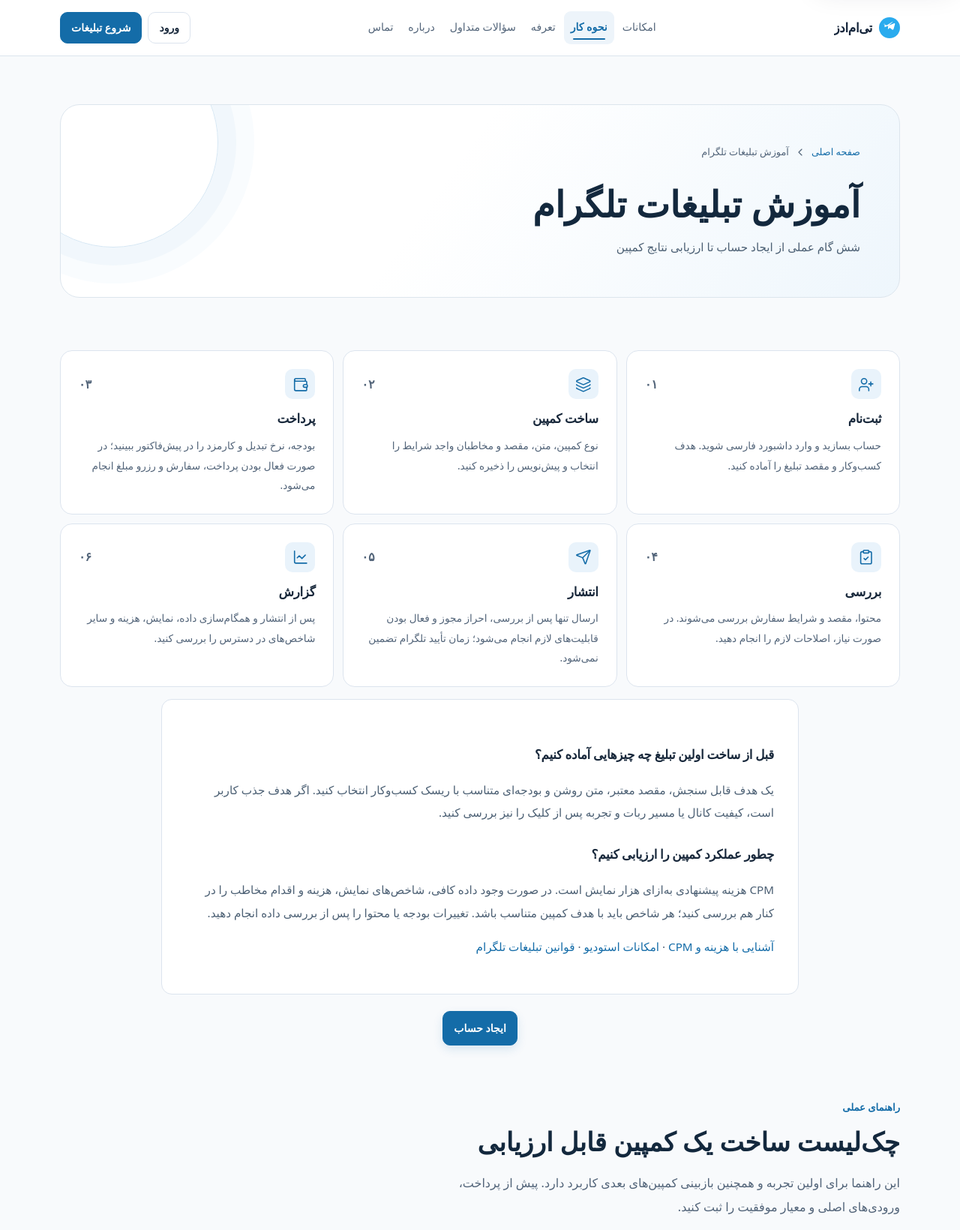
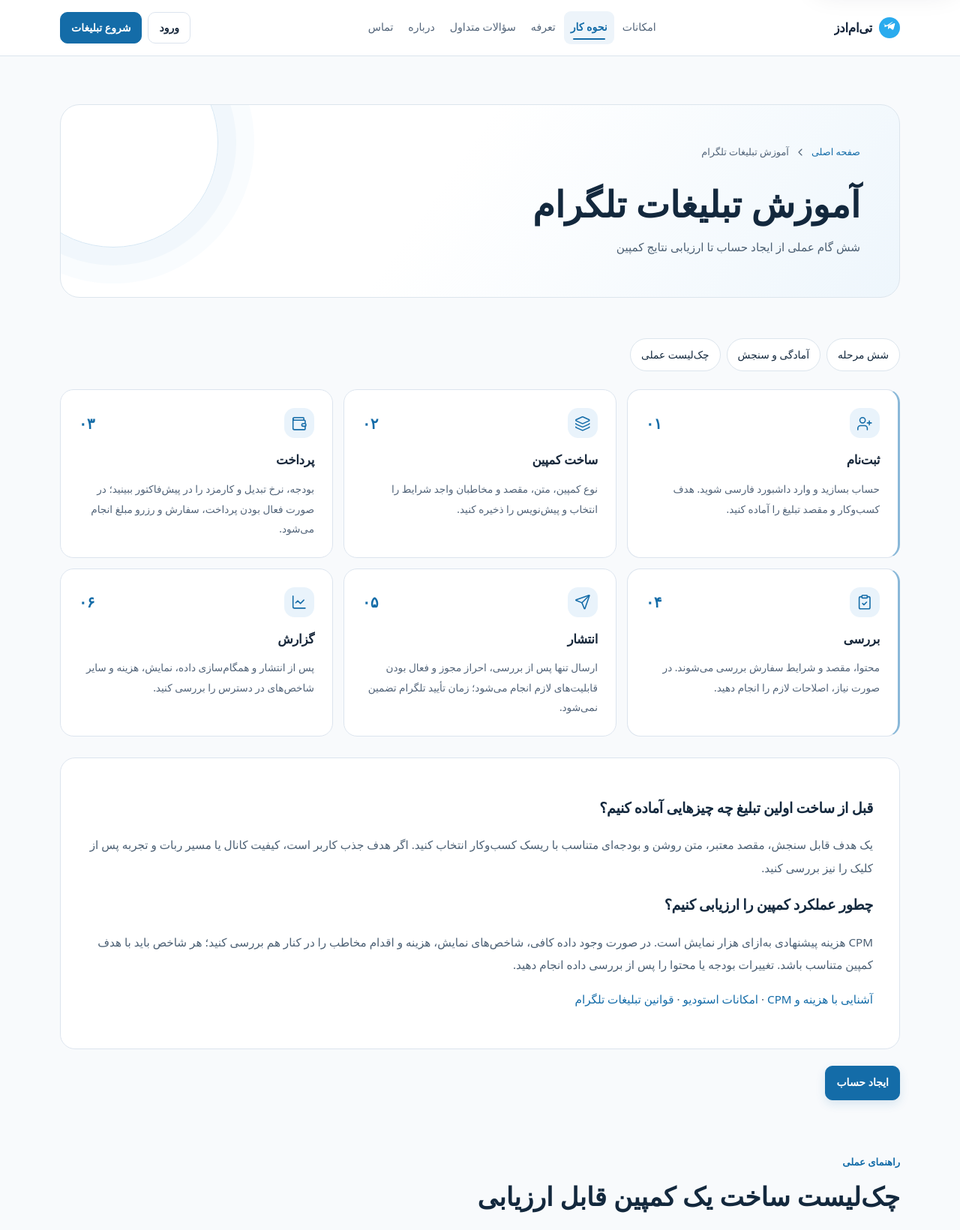
Before and after one commit to qashqaeii/TMADS, a Django app: page /how-it-works/ in a window 1280 px wide. Shown: the top 1640 px of the page at 75% size. Run offline with Django 5.2, Linux system fonts and the light colour scheme; parts of the project's set-up code (start-up, migrations or seed data) failed here and were passed over; some libraries are stand-ins or nearby versions; some web fonts are replaced.

Commit message:
style(guide): polish numbered campaign journey and practical reading

```diff
--- a/static/css/public-premium.css
+++ b/static/css/public-premium.css
@@ -88,3 +88,15 @@
 .pp-features .pp-feature-advanced .feature-card{min-height:140px;border-radius:16px}
 .pp-features .ui-landing-end{border-radius:22px;padding:clamp(22px,4vw,35px)}
 @media(max-width:600px){.ui-final.pp-features .pp-feature-core .feature-card{min-height:0}.pp-features .pp-feature-advanced .ui-public-feature-grid{grid-template-columns:minmax(0,1fr)}}
+
+
+
+.ui-final.pp-how-it-works .pp-journey{list-style:none;padding:0;gap:14px;margin-block:0 28px;counter-reset:ppstep}
+.ui-final.pp-how-it-works .pp-journey .step-card{min-height:190px;position:relative;border-radius:18px;counter-increment:ppstep;gap:12px}
+.pp-how-it-works .ui-public-step-head>span:last-child{color:var(--pp-blue);font-size:1.25rem;font-weight:800;font-variant-numeric:tabular-nums}
+.pp-how-it-works .ui-public-step-head .ui-target-symbol{border-radius:14px}
+.pp-how-it-works .pp-journey .step-card:nth-child(3n+1){border-inline-start:3px solid #8ab8d8}
+.ui-final.pp-how-it-works .pp-guide-reading{max-width:100%;border-radius:20px;padding:clamp(20px,4vw,35px)}
+.pp-how-it-works .pp-guide-reading h2{font-size:1.2rem;color:var(--pp-ink);margin-block:12px 8px}
+.pp-how-it-works .pp-guide-action{justify-content:flex-start}
+@media(max-width:600px){.ui-final.pp-how-it-works .pp-journey .step-card{min-height:0;border-inline-start:3px solid #8ab8d8}}
--- a/templates/public/how_it_works.html
+++ b/templates/public/how_it_works.html
@@ -1,9 +1,10 @@
 {% extends "public_base.html" %}
 {% block title %}نحوه کار — {{ PRODUCT_NAME }}{% endblock %}
+{% block public_page_class %} pp-how-it-works{% endblock %}
 {% block content %}
 {% include "includes/public_hero.html" with title="آموزش تبلیغات تلگرام" subtitle="شش گام عملی از ایجاد حساب تا ارزیابی نتایج کمپین" show_subtitle=1 compact=1 %}
 <section class="section public-section container">
-  <ol class="steps-row steps-row--exec public-steps ui-public-steps">
+  <nav class="pp-section-nav" aria-label="بخش‌های صفحه"><a href="#guide-steps">شش مرحله</a><a href="#guide-preparation">آمادگی و سنجش</a><a href="#campaign-playbook">چک‌لیست عملی</a></nav><ol id="guide-steps" class="steps-row steps-row--exec public-steps ui-public-steps pp-journey" data-pp-reveal>
     <li class="card step-card card--lift"><div class="ui-public-step-head"><span class="ui-target-symbol">{% include "includes/lucide_icon.html" with name="user-plus" size="md" %}</span><span>۰۱</span></div><h2>ثبت‌نام</h2><p class="muted">حساب بسازید و وارد داشبورد فارسی شوید. هدف کسب‌وکار و مقصد تبلیغ را آماده کنید.</p></li>
     <li class="card step-card card--lift"><div class="ui-public-step-head"><span class="ui-target-symbol">{% include "includes/lucide_icon.html" with name="layers" size="md" %}</span><span>۰۲</span></div><h2>ساخت کمپین</h2><p class="muted">نوع کمپین، متن، مقصد و مخاطبان واجد شرایط را انتخاب و پیش‌نویس را ذخیره کنید.</p></li>
     <li class="card step-card card--lift"><div class="ui-public-step-head"><span class="ui-target-symbol">{% include "includes/lucide_icon.html" with name="wallet" size="md" %}</span><span>۰۳</span></div><h2>پرداخت</h2><p class="muted">بودجه، نرخ تبدیل و کارمزد را در پیش‌فاکتور ببینید؛ در صورت فعال بودن پرداخت، سفارش و رزرو مبلغ انجام می‌شود.</p></li>
@@ -11,14 +12,14 @@
     <li class="card step-card card--lift"><div class="ui-public-step-head"><span class="ui-target-symbol">{% include "includes/lucide_icon.html" with name="send" size="md" %}</span><span>۰۵</span></div><h2>انتشار</h2><p class="muted">ارسال تنها پس از بررسی، احراز مجوز و فعال بودن قابلیت‌های لازم انجام می‌شود؛ زمان تأیید تلگرام تضمین نمی‌شود.</p></li>
     <li class="card step-card card--lift"><div class="ui-public-step-head"><span class="ui-target-symbol">{% include "includes/lucide_icon.html" with name="line-chart" size="md" %}</span><span>۰۶</span></div><h2>گزارش</h2><p class="muted">پس از انتشار و همگام‌سازی داده، نمایش، هزینه و سایر شاخص‌های در دسترس را بررسی کنید.</p></li>
   </ol>
-  <article class="card card-pad legal-prose ui-public-reading">
+  <article id="guide-preparation" class="card card-pad legal-prose ui-public-reading pp-guide-reading" data-pp-reveal>
     <h2>قبل از ساخت اولین تبلیغ چه چیزهایی آماده کنیم؟</h2>
     <p>یک هدف قابل سنجش، مقصد معتبر، متن روشن و بودجه‌ای متناسب با ریسک کسب‌وکار انتخاب کنید. اگر هدف جذب کاربر است، کیفیت کانال یا مسیر ربات و تجربه پس از کلیک را نیز بررسی کنید.</p>
     <h2>چطور عملکرد کمپین را ارزیابی کنیم؟</h2>
     <p>CPM هزینه پیشنهادی به‌ازای هزار نمایش است. در صورت وجود داده کافی، شاخص‌های نمایش، هزینه و اقدام مخاطب را در کنار هم بررسی کنید؛ هر شاخص باید با هدف کمپین متناسب باشد. تغییرات بودجه یا محتوا را پس از بررسی داده انجام دهید.</p>
     <p><a href="{% url 'public:pricing' %}">آشنایی با هزینه و CPM</a> · <a href="{% url 'public:features' %}">امکانات استودیو</a> · <a href="https://ads.telegram.org/guidelines" rel="noopener">قوانین تبلیغات تلگرام</a></p>
   </article>
-  <div class="ui-public-center-action">{% if user.is_authenticated %}<a class="btn btn-primary" href="{% url 'campaigns:wizard_new' %}">ساخت کمپین</a>{% else %}<a class="btn btn-primary" href="{% url 'accounts:register' %}">ایجاد حساب</a>{% endif %}</div>
+  <div class="ui-public-center-action pp-guide-action">{% if user.is_authenticated %}<a class="btn btn-primary" href="{% url 'campaigns:wizard_new' %}">ساخت کمپین</a>{% else %}<a class="btn btn-primary" href="{% url 'accounts:register' %}">ایجاد حساب</a>{% endif %}</div>
 </section>
 <section id="campaign-playbook" class="ui-editorial container" aria-labelledby="campaign-playbook-heading">
   <header class="ui-editorial-head"><p class="ui-editorial-kicker">راهنمای عملی</p><h2 id="campaign-playbook-heading">چک‌لیست ساخت یک کمپین قابل ارزیابی</h2><p>این راهنما برای اولین تجربه و همچنین بازبینی کمپین‌های بعدی کاربرد دارد. پیش از پرداخت، ورودی‌های اصلی و معیار موفقیت را ثبت کنید.</p></header>
```
